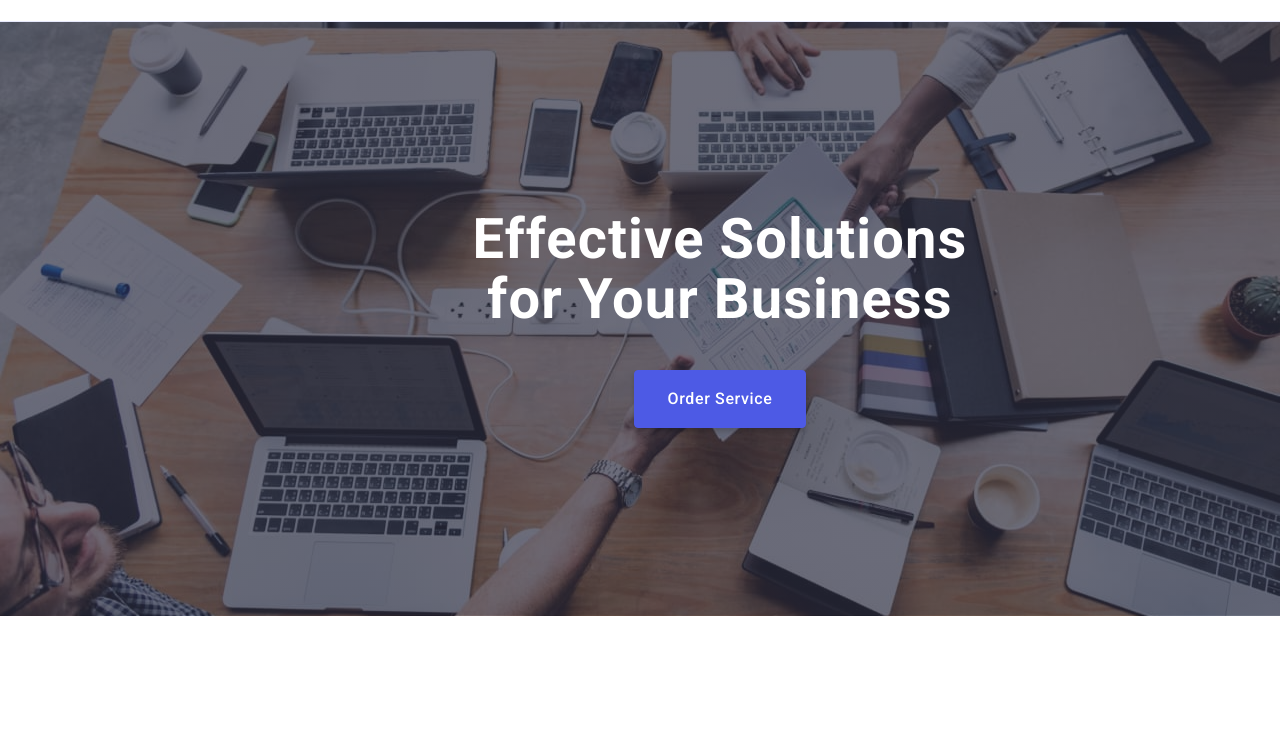
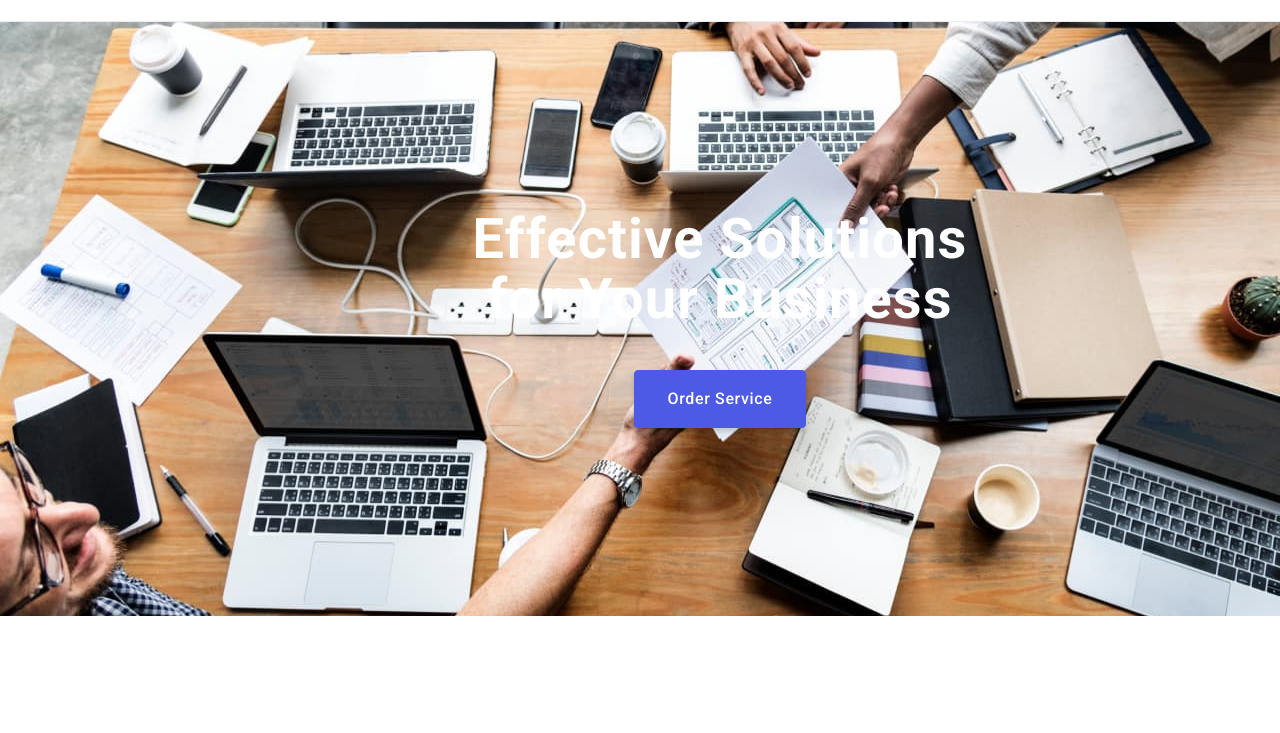
Before and after one commit to jakeyevgen/goit-markup-hw-04, a plain HTML site: page index.html in a window 1280 px wide. Shown: the part 51-784 px from the top of the page. Drawn offline with nearby package versions, Linux system fonts and the light colour scheme.

Commit message:
Update 11

```diff
--- a/css/styles.css
+++ b/css/styles.css
@@ -244,7 +244,7 @@ button {
 
 .background {
     width: 1440px;
-    background-image: linear-gradient(rgba(46, 47, 66, 0.7), rgba(46, 47, 66, 0.7)), url("../images/hero/people-office.jpg");
+    background-image: url("../images/hero/people-office.jpg");
     background-repeat: no-repeat;
     background-position: center;
     background-size: cover;
```
